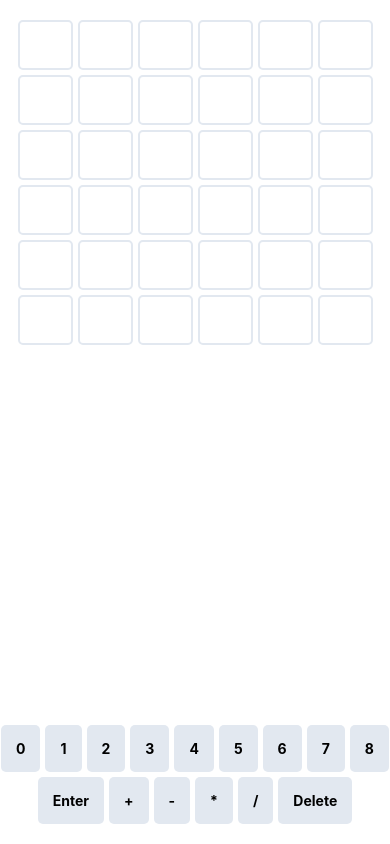
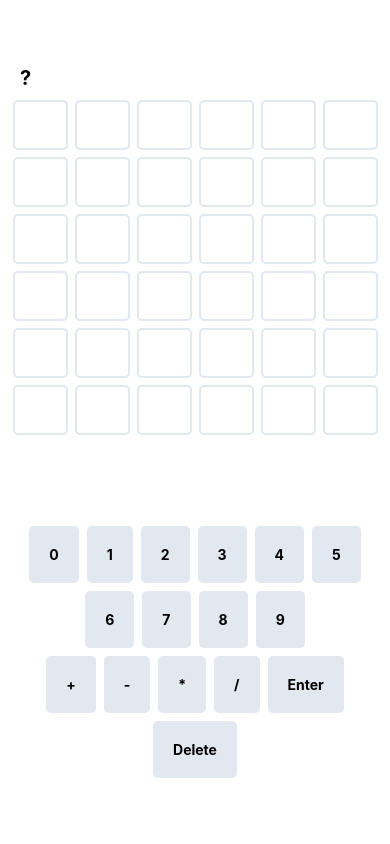
Before and after one commit to theBogdan10/mathler-clone, a React Native app: screen / in a window 390 px wide. Built offline with nearby package versions, Linux system fonts and the light colour scheme.

Commit message:
added help modal, colors

```diff
--- a/package.json
+++ b/package.json
@@ -13,6 +13,7 @@
     "mathjs": "^12.3.1",
     "react": "18.2.0",
     "react-native": "0.73.3",
+    "react-native-modal": "^13.0.1",
     "styled-components": "^6.1.8"
   },
   "devDependencies": {
--- a/src/components/CustomButton/CustomButton.tsx
+++ b/src/components/CustomButton/CustomButton.tsx
@@ -9,7 +9,7 @@ interface IButton {
 
 const CustomButton = ({title, color, onPress}: IButton): JSX.Element => {
   return (
-    <ButtonWrapper activeOpacity={0.8} color={color} onPress={onPress}>
+    <ButtonWrapper activeOpacity={0.6} color={color} onPress={onPress}>
       <TextWrapper>{title}</TextWrapper>
     </ButtonWrapper>
   );
@@ -21,11 +21,12 @@ const ButtonWrapper = styled.TouchableOpacity<{
   color: string;
 }>`
   background-color: ${({color}) => color};
-  padding: 15px;
+  padding: 20px;
   border-radius: 5px;
 `;
 
 const TextWrapper = styled.Text`
   font-weight: bold;
+  font-size: 14px;
   color: black;
 `;
--- a/src/components/Grid/Grid.tsx
+++ b/src/components/Grid/Grid.tsx
@@ -26,7 +26,7 @@ const Grid = ({rows, colors}: IGrid) => {
 };
 
 const GridWrapper = styled.View`
-  gap: 5px;
+  gap: 7px;
   width: 100%;
 `;
 
@@ -34,7 +34,7 @@ const RowWrapper = styled.View`
   flex-direction: row;
   align-items: center;
   justify-content: center;
-  gap: 5px;
+  gap: 7px;
 `;
 
 export default Grid;
--- /dev/null
+++ b/src/components/Header/Header.tsx
@@ -0,0 +1,38 @@
+import React from 'react';
+import styled from 'styled-components/native';
+import {useState} from 'react';
+import HelpModal from '../HelpModal/HelpModal';
+import {Text, TouchableOpacity} from 'react-native';
+
+const Header = () => {
+  const [isHelpModalVisible, setIsHelpModalVisible] = useState(false);
+
+  return (
+    <HeaderWrapper>
+      <TouchableOpacity
+        hitSlop={30}
+        onPress={() => setIsHelpModalVisible(true)}>
+        <Text
+          style={{
+            fontSize: 20,
+            fontWeight: 'bold',
+          }}>
+          ?
+        </Text>
+      </TouchableOpacity>
+      <HelpModal
+        isVisible={isHelpModalVisible}
+        onClose={() => setIsHelpModalVisible(false)}
+      />
+    </HeaderWrapper>
+  );
+};
+
+export default Header;
+
+const HeaderWrapper = styled.View`
+  flex-direction: row;
+  align-items: center;
+  justify-content: space-between;
+  margin-bottom: 10px;
+`;
--- /dev/null
+++ b/src/components/HelpModal/HelpModal.tsx
@@ -0,0 +1,149 @@
+import React from 'react';
+import {
+  Text,
+  View,
+  StyleSheet,
+  TouchableOpacity,
+  Image,
+  FlatList,
+} from 'react-native';
+import Modal from 'react-native-modal';
+
+interface IHelpModal {
+  isVisible: boolean;
+  onClose: () => void;
+}
+
+const HelpModal = ({isVisible, onClose}: IHelpModal) => {
+  return (
+    <Modal isVisible={isVisible} onBackdropPress={onClose}>
+      <View style={styles.centeredView}>
+        <View style={styles.modalView}>
+          <View
+            style={{
+              flexDirection: 'row',
+              alignItems: 'center',
+              justifyContent: 'space-between',
+            }}>
+            <Text style={{fontWeight: 'bold', fontSize: 18, color: 'black'}}>
+              How to play Mathler
+            </Text>
+            <TouchableOpacity hitSlop={30} onPress={onClose}>
+              <Text
+                style={{
+                  fontSize: 20,
+                  fontWeight: 'bold',
+                  color: 'black',
+                }}>
+                X
+              </Text>
+            </TouchableOpacity>
+          </View>
+          <Text style={{color: 'black'}}>
+            Try to find the hidden calculation in 6 guesses!
+          </Text>
+          <Text style={{color: 'black'}}>
+            After each guess, the color of the tiles will change to show how
+            close you are to the solution.
+          </Text>
+          <Image
+            source={require('../../public/images/guess-example.png')}
+            style={{alignSelf: 'center'}}
+          />
+          <FlatList
+            data={[
+              {key: 'Green are in the correct place.'},
+              {key: 'Orange are in the solution, but in a different place.'},
+              {
+                key: 'Gray are not in the solution.',
+              },
+            ]}
+            renderItem={({item}) => {
+              return (
+                <View style={{marginBottom: 10}}>
+                  <Text style={{color: 'black'}}>{`\u2022 ${item.key}`}</Text>
+                </View>
+              );
+            }}
+          />
+          <Text
+            style={{
+              fontWeight: 'bold',
+              fontSize: 18,
+              marginTop: 10,
+              color: 'black',
+            }}>
+            Additional rules
+          </Text>
+          <FlatList
+            data={[
+              {key: 'Numbers and operators can appear multiple times.'},
+              {key: 'Calculate / or * before - or + (order of operations).'},
+              {
+                key: 'Commutative solutions are accepted, for example 20+7+3 and 3+7+20.',
+              },
+              {
+                key: 'Commutative solutions will be automatically rearranged to the exact solution',
+              },
+            ]}
+            renderItem={({item}) => {
+              return (
+                <View style={{marginBottom: 10}}>
+                  <Text style={{color: 'black'}}>{`\u2022 ${item.key}`}</Text>
+                </View>
+              );
+            }}
+          />
+        </View>
+      </View>
+    </Modal>
+  );
+};
+
+export default HelpModal;
+
+const styles = StyleSheet.create({
+  centeredView: {
+    flex: 1,
+    justifyContent: 'center',
+    alignItems: 'center',
+    marginTop: 22,
+  },
+  modalView: {
+    margin: 20,
+    backgroundColor: 'white',
+    borderRadius: 10,
+    padding: 20,
+    width: '100%',
+    //alignItems: 'center',
+    shadowColor: '#000',
+    shadowOffset: {
+      width: 0,
+      height: 2,
+    },
+    shadowOpacity: 0.25,
+    shadowRadius: 4,
+    elevation: 5,
+    gap: 10,
+  },
+  button: {
+    borderRadius: 20,
+    padding: 10,
+    elevation: 2,
+  },
+  buttonOpen: {
+    backgroundColor: '#F194FF',
+  },
+  buttonClose: {
+    backgroundColor: '#2196F3',
+  },
+  textStyle: {
+    color: 'white',
+    fontWeight: 'bold',
+    textAlign: 'center',
+  },
+  modalText: {
+    marginBottom: 15,
+    textAlign: 'center',
+  },
+});
--- a/src/components/OperationsBlock/OperationsBlock.tsx
+++ b/src/components/OperationsBlock/OperationsBlock.tsx
@@ -31,19 +31,19 @@ const OperationsBlock = ({
         ))}
       </FirstRowWrapper>
       <SecondRowWrapper>
+        {OPERATIONS_SECOND_ROW.map((el, index) => (
+          <CustomButton
+            key={index}
+            title={el}
+            color={onButtonColor(el)}
+            onPress={() => onPressValue(el)}
+          />
+        ))}
         <CustomButton
           title={'Enter'}
           color={onButtonColor('Enter')}
           onPress={() => onPressAction('Enter')}
         />
-        {OPERATIONS_SECOND_ROW.map((el, index) => (
-          <CustomButton
-            key={index}
-            title={el}
-            color={onButtonColor(el)}
-            onPress={() => onPressAction(el)}
-          />
-        ))}
         <CustomButton
           title={'Delete'}
           color={onButtonColor('Delete')}
@@ -57,19 +57,21 @@ const OperationsBlock = ({
 export default OperationsBlock;
 
 const OperationsBlockWrapper = styled.View`
-  gap: 5px;
+  gap: 8px;
 `;
 
 const FirstRowWrapper = styled.View`
   flex-direction: row;
   justify-content: center;
   align-items: center;
-  gap: 5px;
+  gap: 8px;
+  flex-wrap: wrap;
 `;
 
 const SecondRowWrapper = styled.View`
   flex-direction: row;
   justify-content: center;
   align-items: center;
-  gap: 5px;
+  gap: 8px;
+  flex-wrap: wrap;
 `;
--- a/src/screens/Mathler/Mathler.tsx
+++ b/src/screens/Mathler/Mathler.tsx
@@ -1,9 +1,10 @@
 import React from 'react';
 import styled from 'styled-components/native';
-import {SafeAreaView} from 'react-native';
+import {SafeAreaView, View} from 'react-native';
 import OperationsBlock from '../../components/OperationsBlock/OperationsBlock';
 import Grid from '../../components/Grid/Grid';
 import useMathler from '../../hooks/useMathler';
+import Header from '../../components/Header/Header';
 
 const Mathler = () => {
   const {onPressValue, onPressAction, rows, colors, onButtonColor} =
@@ -12,7 +13,10 @@ const Mathler = () => {
   return (
     <SafeAreaView style={{flex: 1}}>
       <MathlerWrapper>
-        <Grid rows={rows} colors={colors} />
+        <View>
+          <Header />
+          <Grid rows={rows} colors={colors} />
+        </View>
         <OperationsBlock
           onPressValue={onPressValue}
           onPressAction={onPressAction}
@@ -26,8 +30,8 @@ const Mathler = () => {
 const MathlerWrapper = styled.View`
   flex: 1;
   height: 100%;
-  justify-content: space-between;
-  margin: 20px;
+  justify-content: space-around;
+  padding: 20px;
 `;
 
 export default Mathler;
--- a/src/util/constants.ts
+++ b/src/util/constants.ts
@@ -1,4 +1,4 @@
-const OPERATIONS_FIRST_ROW = Array.from(Array(9).keys()).map(el => String(el));
+const OPERATIONS_FIRST_ROW = Array.from(Array(10).keys()).map(el => String(el));
 const OPERATIONS_SECOND_ROW = ['+', '-', '*', '/'];
 
 export {OPERATIONS_FIRST_ROW, OPERATIONS_SECOND_ROW};
```
Also changed, not shown: src/public/images/guess-example.png (added), 1 other file (tests, documents, lock files or other folders).
